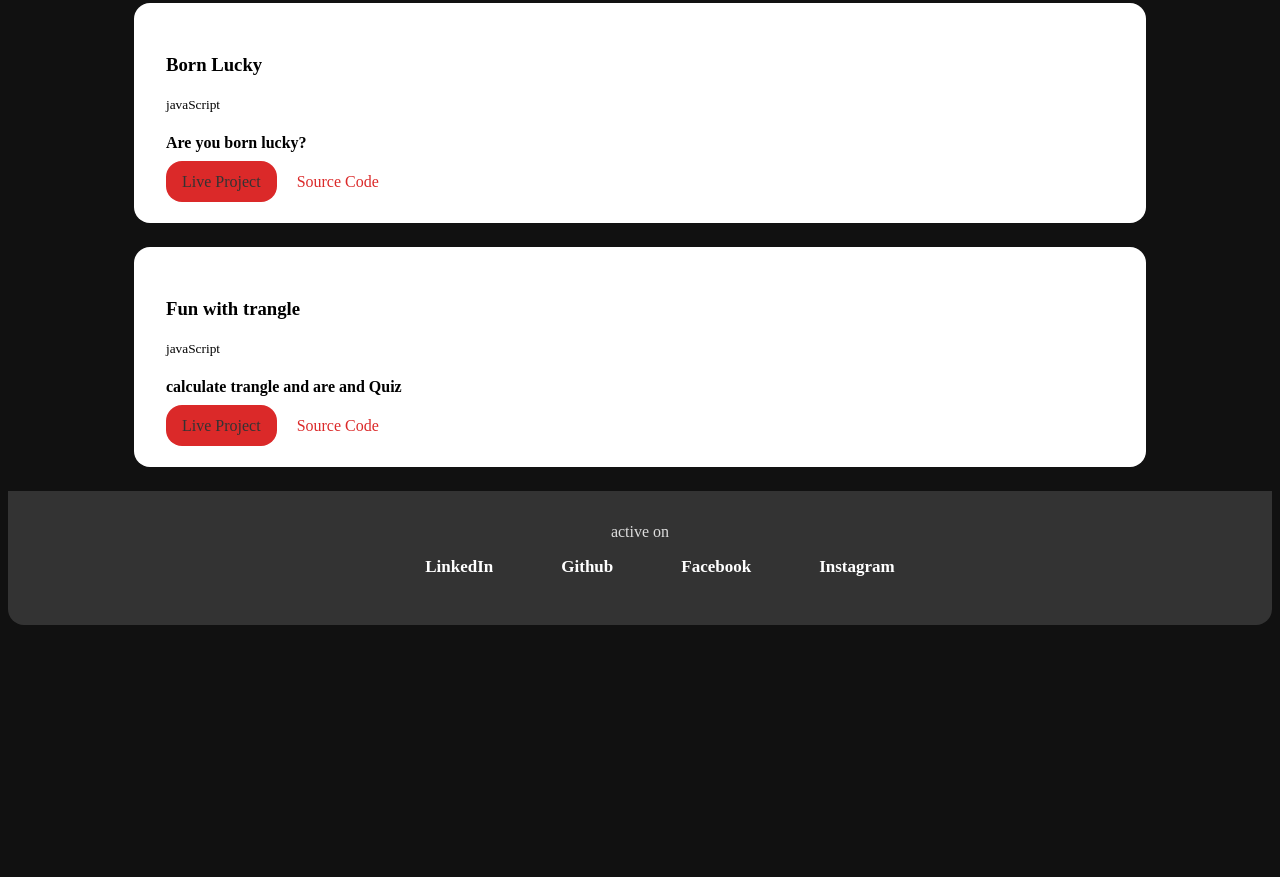
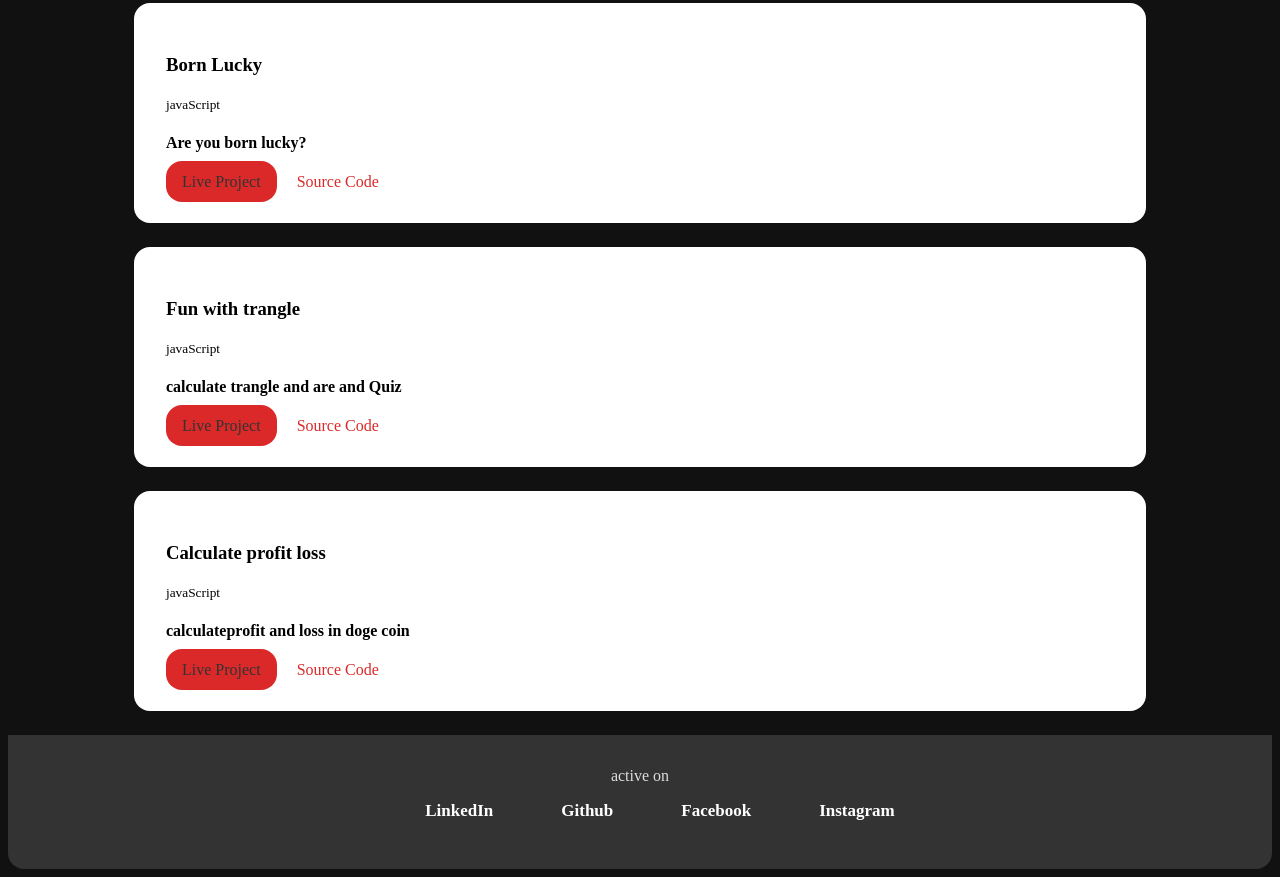
Before and after one commit to kunalsamanta/kunal-website, a plain HTML site: page project.html in a window 1280 px wide. Shown: the part 2064-2941 px from the top of the page. Before the commit the page ends 2697 px from the top, so only its background shows below. Drawn offline with Linux system fonts and the light colour scheme.

Commit message:
profitloss project

```diff
--- a/project.html
+++ b/project.html
@@ -176,6 +176,22 @@
         </div>
       </section>
 
+      <section class="section-white">
+        <div class="section-body centered-container">
+          <h3>Calculate profit loss</h3>
+          <small>javaScript</small>
+          <h4>
+            calculateprofit and loss in doge coin
+          </h4>
+          <a class="primary-link" href="https://dogecalculate.netlify.app/">Live Project</a>
+          <a
+            class="secondary-link"
+            href="https://github.com/kunalsamanta/profit-loss"
+            >Source Code</a
+          >
+        </div>
+      </section>
+
 
 
 
```
